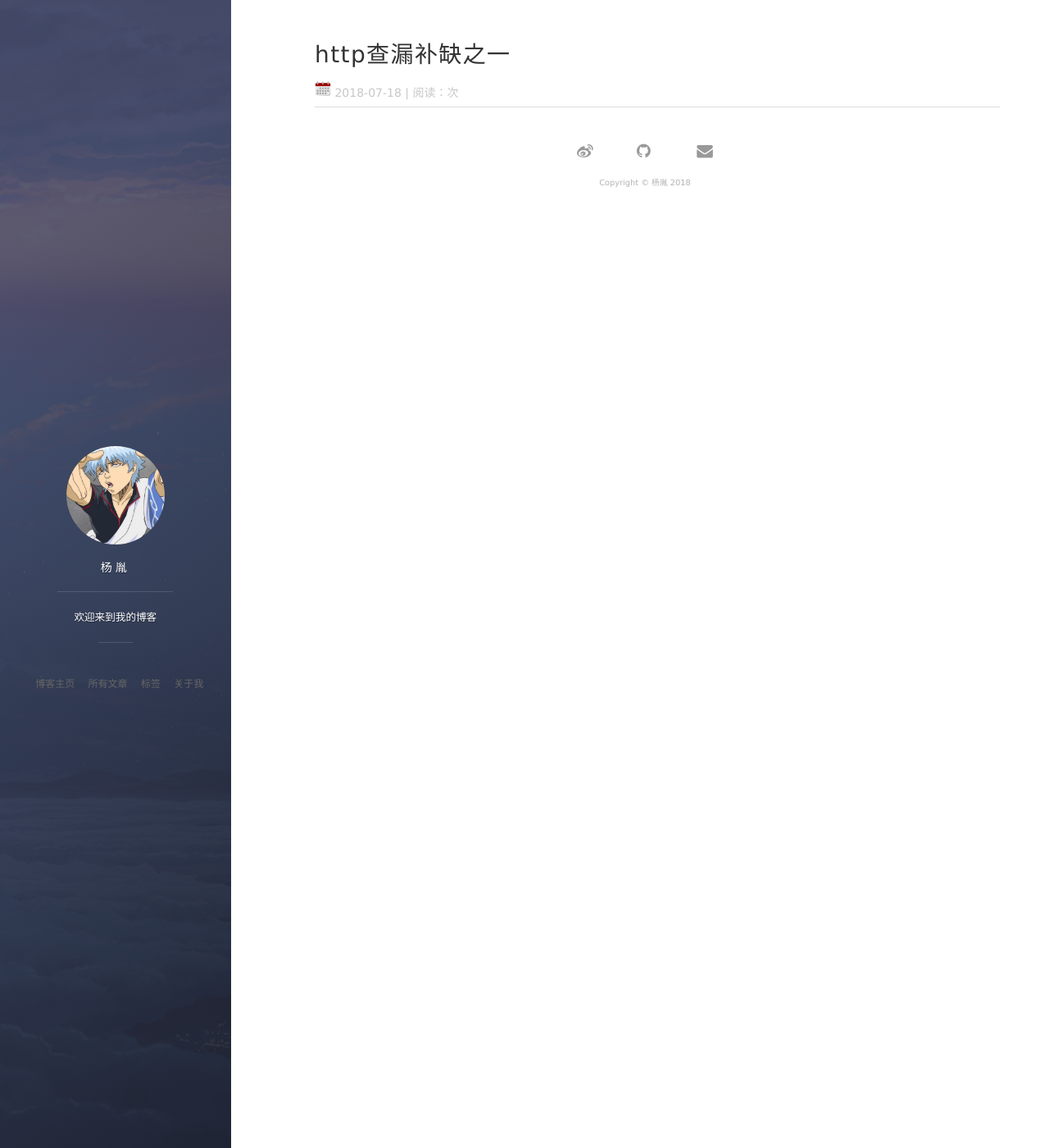
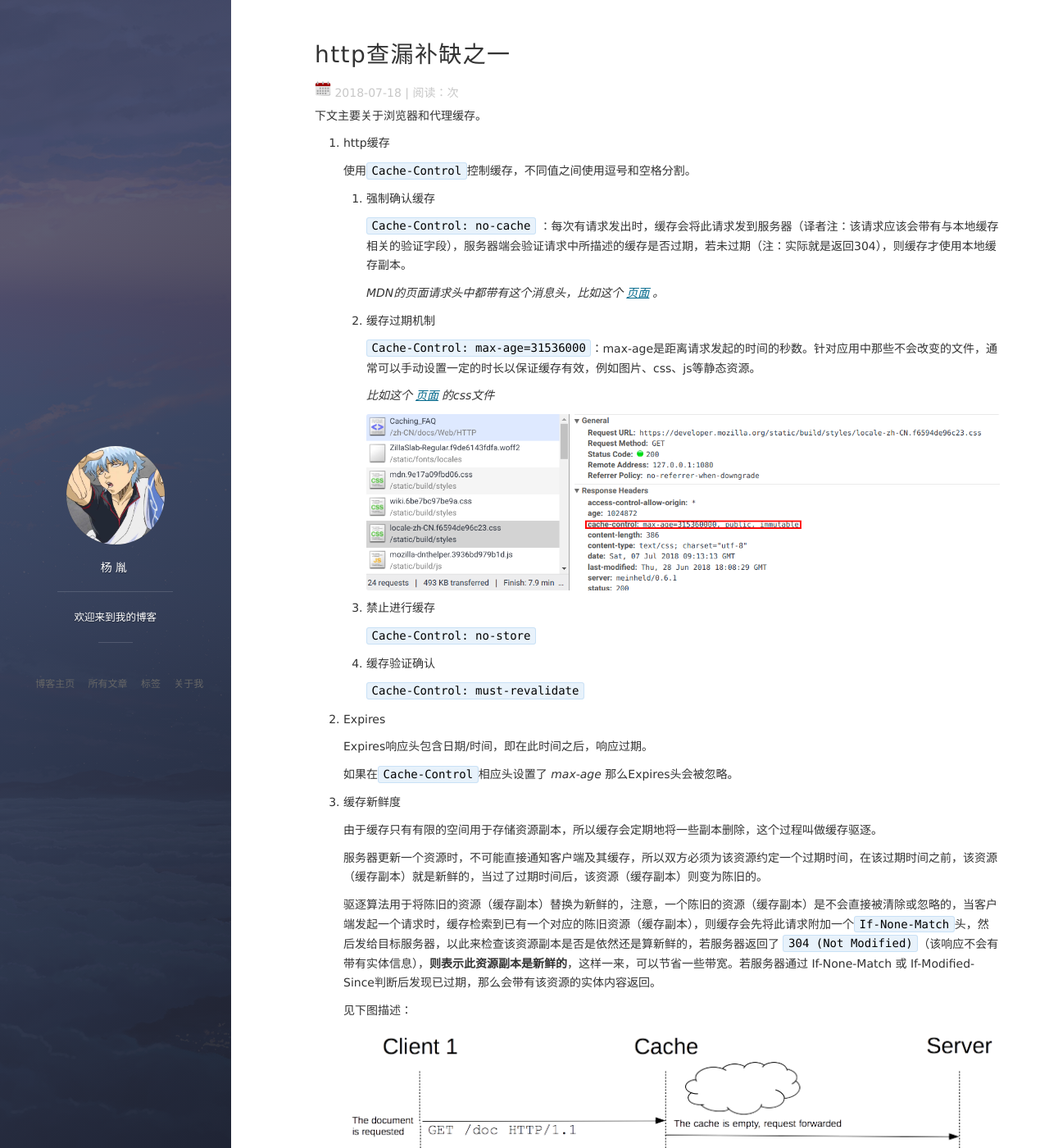
Before and after one commit to ginnko/old-blog, a Jekyll site: the page built from _posts/2018-07-18-http查漏补缺之一.md, in a window 1280 px wide and 1400 px high. Shown: the whole window at 82% size. Built offline with Jekyll 4.4.1, drawn with Linux system fonts in a browser that asks for light colours; nearby versions of some CDN libraries; comment, search, counter and statistics services are not loaded; some of the changed text lies outside the part shown.

Commit message:
add cache(not finished)

```diff
--- a/_posts/2018-07-18-http查漏补缺之一.md
+++ b/_posts/2018-07-18-http查漏补缺之一.md
@@ -4,3 +4,58 @@ title: http查漏补缺之一
 date: 2018-07-18
 tag: http
 ---
+
+下文主要关于浏览器和代理缓存。
+
+
+1. http缓存
+
+    使用`Cache-Control`控制缓存，不同值之间使用逗号和空格分割。
+
+    1. 强制确认缓存
+
+        `Cache-Control: no-cache` ：每次有请求发出时，缓存会将此请求发到服务器（译者注：该请求应该会带有与本地缓存相关的验证字段），服务器端会验证请求中所描述的缓存是否过期，若未过期（注：实际就是返回304），则缓存才使用本地缓存副本。
+
+        *MDN的页面请求头中都带有这个消息头，比如这个[页面](https://developer.mozilla.org/zh-CN/docs/Web/HTTP/Caching_FAQ)。*
+
+    2. 缓存过期机制
+
+        `Cache-Control: max-age=31536000`：max-age是距离请求发起的时间的秒数。针对应用中那些不会改变的文件，通常可以手动设置一定的时长以保证缓存有效，例如图片、css、js等静态资源。
+
+        *比如这个[页面](https://developer.mozilla.org/zh-CN/docs/Web/HTTP/Caching_FAQ)的css文件*
+
+        ![缓存过期时间](/images/http/1.png)
+
+    3. 禁止进行缓存
+
+        `Cache-Control: no-store`
+
+    4. 缓存验证确认
+
+        `Cache-Control: must-revalidate`
+
+2. Expires
+
+    Expires响应头包含日期/时间，即在此时间之后，响应过期。
+
+    如果在`Cache-Control`相应头设置了 *max-age* 那么Expires头会被忽略。
+
+3. 缓存新鲜度
+
+    由于缓存只有有限的空间用于存储资源副本，所以缓存会定期地将一些副本删除，这个过程叫做缓存驱逐。
+
+    服务器更新一个资源时，不可能直接通知客户端及其缓存，所以双方必须为该资源约定一个过期时间，在该过期时间之前，该资源（缓存副本）就是新鲜的，当过了过期时间后，该资源（缓存副本）则变为陈旧的。
+
+    驱逐算法用于将陈旧的资源（缓存副本）替换为新鲜的，注意，一个陈旧的资源（缓存副本）是不会直接被清除或忽略的，当客户端发起一个请求时，缓存检索到已有一个对应的陈旧资源（缓存副本），则缓存会先将此请求附加一个`If-None-Match`头，然后发给目标服务器，以此来检查该资源副本是否是依然还是算新鲜的，若服务器返回了 `304 (Not Modified)`（该响应不会有带有实体信息），**则表示此资源副本是新鲜的**，这样一来，可以节省一些带宽。若服务器通过 If-None-Match 或 If-Modified-Since判断后发现已过期，那么会带有该资源的实体内容返回。
+
+    见下图描述：
+
+    ![缓存新鲜度](/images/http/HTTPStaleness.png)
+
+4. 计算缓存寿命
+
+    1. 当有比如`Cache-control: max-age=N的请求头`这种的特定头，相应的缓存的寿命就是N。
+
+    2. 如果没有 `Cache-control`请求头，会去查看是否包含`Expires`属性，通过比较Expires的值和头里面Date属性的值来判断是否缓存还有效。
+
+    3. 如果既没有`Cache-control`， 也没有`Expires`，就会查找头里的`Last-Modified`信息。如果有，缓存的寿命就等于头里面Date的值减去Last-Modified的值除以10。
```
Also changed, not shown: images/http/1.png (added), images/http/HTTPStaleness.png (added).
